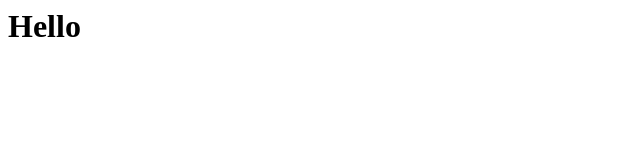
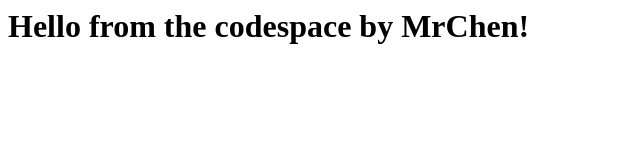
Before and after one commit to MrChenloveone/skills-code-with-codespaces, a plain HTML site: page index.html in a window 1280 px wide. Shown: the whole page, without its empty margins (0-640 px from the left). Drawn offline with Linux system fonts and the light colour scheme.

Commit message:
Adding hello  from the codespace by MrChen!

```diff
--- a/index.html
+++ b/index.html
@@ -1,3 +1,3 @@
 <html>
-  <h1>Hello</h1>
+  <h1>Hello from the codespace by MrChen!</h1>
 </html>
```
